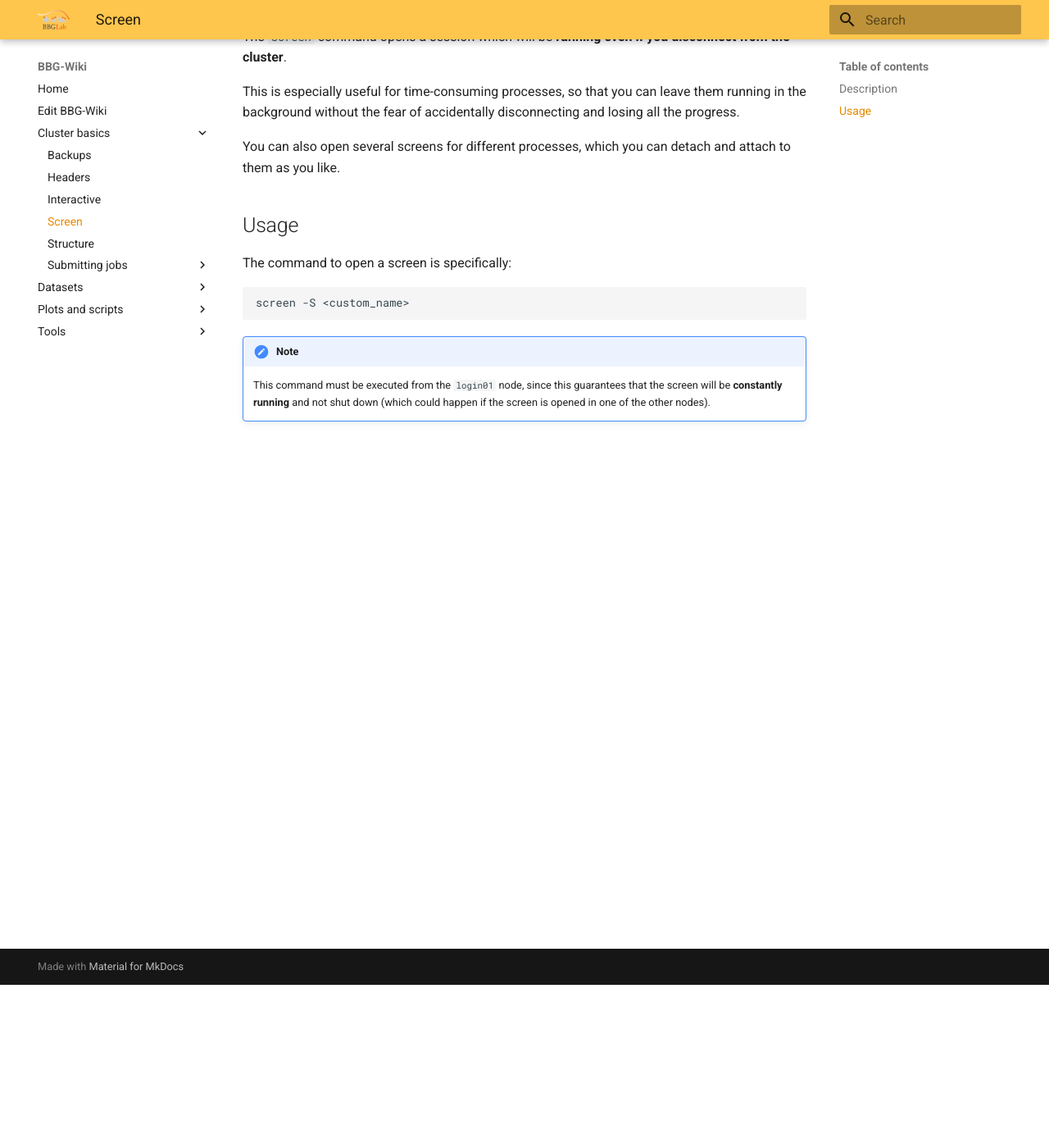
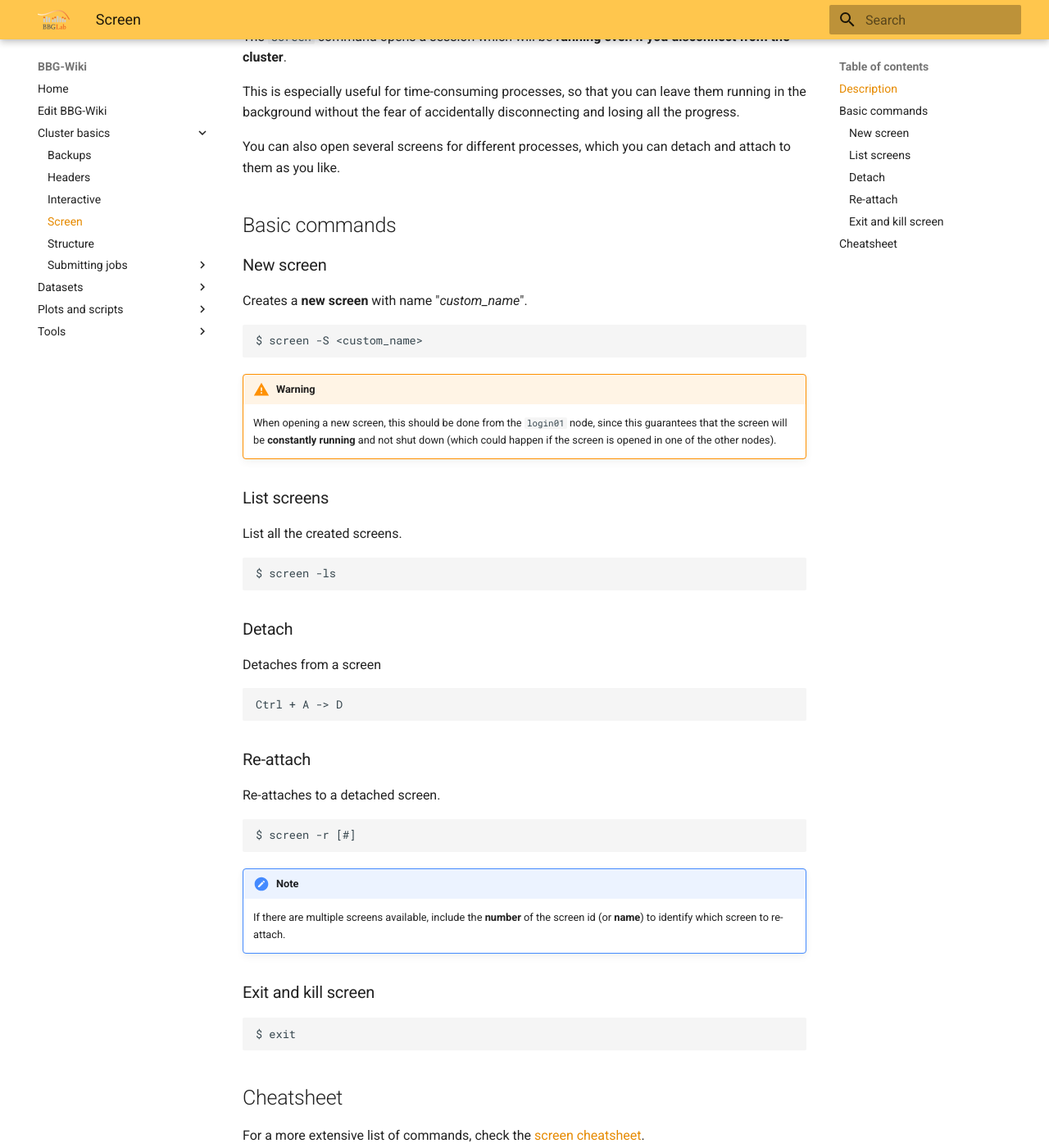
Before and after one commit to bbglab/bbgwiki, an MkDocs documentation site: the page built from docs/Cluster basics/Screen.md, in a window 1280 px wide and 1400 px high, scrolled down 199 px. Shown: the whole window at 82% size. Built offline with MkDocs 1.6.1 and Material for MkDocs 9.7.7, drawn with Linux system fonts in a browser that asks for light colours.

Commit message:
Updated: screen + cheatsheet md

````diff
--- a/docs/Cluster basics/Screen.md
+++ b/docs/Cluster basics/Screen.md
@@ -9,16 +9,53 @@ This is especially useful for time-consuming processes, so that you can leave th
 
 You can also open several screens for different processes, which you can detach and attach to them as you like.
 
-## Usage
+## Basic commands
 
-The command to open a screen is specifically:
+### New screen
+Creates a **new screen** with name "*custom_name*".
 
 ```bash
-screen -S <custom_name>
+$ screen -S <custom_name>
+```
+
+!!! warning
+
+    When opening a new screen, this should be done from the `login01` node, since this guarantees that the screen will be **constantly running** and not shut down (which could happen if the screen is opened in one of the other nodes).
+
+### List screens
+
+List all the created screens.
+
+```bash
+$ screen -ls
+```
+
+### Detach
+
+Detaches from a screen
+
+```
+Ctrl + A -> D
 ```
 
 
+### Re-attach
+Re-attaches to a detached screen.
+
+```bash
+$ screen -r [#]
+```
 
 !!! note
+    If there are multiple screens available, include the **number** of the screen id (or **name**) to identify which screen to re-attach.
 
-    This command must be executed from the `login01` node, since this guarantees that the screen will be **constantly running** and not shut down (which could happen if the screen is opened in one of the other nodes).
+### Exit and kill screen
+
+```bash
+$ exit
+```
+
+
+## Cheatsheet
+
+For a more extensive list of commands, check the [screen cheatsheet](https://quickref.me/screen).
--- a/mkdocs.yml
+++ b/mkdocs.yml
@@ -8,6 +8,5 @@ theme:
   favicon: assets/images/bbglabLOGO_small.png
 markdown_extensions:
   - admonition
-## === Uncomment for extra color options ===
 extra_css:
   - stylesheets/extra.css
````
Also changed, not shown: docs/Edit BBG-Wiki.md (+1 -1 lines).
